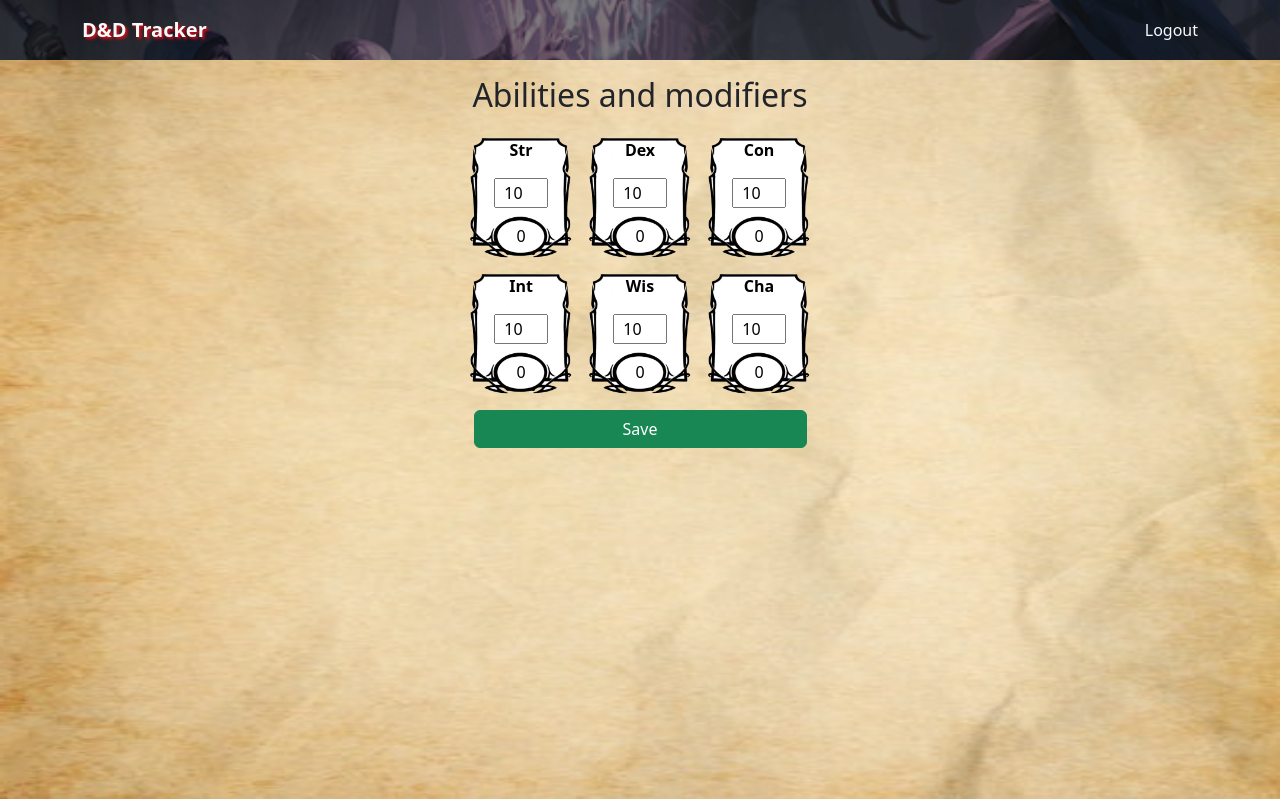
After one commit to DenSan83/dnd-tracker, a PHP site: page /app/Views/Templates/edit_abilities-and-modifiers_tpl.php in a window 1280 px wide. The commit adds this page. Run offline with PHP 8.4, Linux system fonts and the light colour scheme; some libraries are stand-ins or nearby versions.

Commit message:
ADD id logout + abilities edit

```diff
--- /dev/null
+++ b/app/Views/Templates/edit_abilities-and-modifiers_tpl.php
@@ -0,0 +1,88 @@
+<!DOCTYPE html>
+<html lang="es">
+<head>
+    <meta charset="UTF-8">
+    <meta name="viewport" content="width=device-width, initial-scale=1.0">
+    <title>DnD Tracker - Character - Abilities edit</title>
+    <link href="https://cdn.jsdelivr.net/npm/bootstrap@5.3.0/dist/css/bootstrap.min.css" rel="stylesheet">
+    <link rel="stylesheet" href="<?=HOST?>/public/css/online-home.css">
+</head>
+<body>
+
+    <nav class="navbar">
+        <div class="container">
+            <a class="navbar-brand text-light fw-bold" href="<?= HOST ?>/">D&D Tracker</a>
+            <div class="" id="navbarNav">
+                <ul class="navbar-nav ms-auto d-flex flex-row">
+                    <li class="nav-item">
+                        <a class="nav-link text-light" href="<?= HOST ?>/logout">Logout</a>
+                    </li>
+                </ul>
+            </div>
+        </div>
+    </nav>
+
+    <div class="content container text-center">
+        <div class="title px-5 mb-4">
+            <h2>Abilities and modifiers</h2>
+        </div>
+        <div class="ability-scores editor">
+            <form method="post">
+                <div class="row flex-nowrap justify-content-around mb-3">
+                    <div class="col-4 col-str">
+                        <b class="mb-2">Str</b>
+                        <input type="number" name="ability[str]" data-type="str" value="<?= $data['abilities']['str'] ?? '10' ?>" min="1" max="20" class="text-center m-3 mt-2" />
+                        <span class="modifier"><?= $data['modifiers']['str'] ?? '0' ?></span>
+                    </div>
+                    <div class="col-4 col-dex">
+                        <b class="mb-2">Dex</b>
+                        <input type="number" name="ability[dex]" data-type="dex" value="<?= $data['abilities']['dex'] ?? '10' ?>" min="1" max="20" class="text-center m-3 mt-2" />
+                        <span class="modifier"><?= $data['modifiers']['dex'] ?? '0' ?></span>
+                    </div>
+                    <div class="col-4 col-con">
+                        <b class="mb-2">Con</b>
+                        <input type="number" name="ability[con]" data-type="con" value="<?= $data['abilities']['con'] ?? '10' ?>" min="1" max="20" class="text-center m-3 mt-2" />
+                        <span class="modifier"><?= $data['modifiers']['con'] ?? '0' ?></span>
+                    </div>
+                </div>
+                <div class="row flex-nowrap justify-content-around mb-3">
+                    <div class="col-4 col-int">
+                        <b class="mb-2">Int</b>
+                        <input type="number" name="ability[int]" data-type="int" value="<?= $data['abilities']['int'] ?? '10' ?>" min="1" max="20" class="text-center m-3 mt-2" />
+                        <span class="modifier"><?= $data['modifiers']['int'] ?? '0' ?></span>
+                    </div>
+                    <div class="col-4 col-wis">
+                        <b class="mb-2">Wis</b>
+                        <input type="number" name="ability[wis]" data-type="wis" value="<?= $data['abilities']['wis'] ?? '10' ?>" min="1" max="20" class="text-center m-3 mt-2" />
+                        <span class="modifier"><?= $data['modifiers']['wis'] ?? '0' ?></span>
+                    </div>
+                    <div class="col-4 col-cha">
+                        <b class="mb-2">Cha</b>
+                        <input type="number" name="ability[cha]" data-type="cha" value="<?= $data['abilities']['cha'] ?? '10' ?>" min="1" max="20" class="text-center m-3 mt-2" />
+                        <span class="modifier"><?= $data['modifiers']['cha'] ?? '0' ?></span>
+                    </div>
+                </div>
+                <button type="submit" class="btn btn-success w-100">Save</button>
+            </form>
+        </div>
+    </div>
+
+    <script src="https://code.jquery.com/jquery-3.6.0.min.js"></script>
+    <script src="https://cdn.jsdelivr.net/npm/bootstrap@5.3.0/dist/js/bootstrap.bundle.min.js"></script>
+    <script>
+        document.querySelector('.ability-scores.editor').addEventListener('change', e => {
+            if (e.target.matches('input')) {
+                const type = e.target.dataset.type;
+                const value = parseInt(e.target.value, 10);
+                const modifierMap = {
+                    1: '-5', 2: '-4', 3: '-4', 4: '-3', 5: '-3', 6: '-2', 7: '-2', 8: '-1', 9: '-1', 10: '0',
+                    11: '0', 12: '+1', 13: '+1', 14: '+2', 15: '+2', 16: '+3', 17: '+3', 18: '+4', 19: '+4', 20: '+5'
+                };
+
+                document.querySelector(`.col-${type} .modifier`).textContent = modifierMap[value] ?? 'not found';
+            }
+        });
+    </script>
+
+</body>
+</html>
--- a/public/css/online-home.css
+++ b/public/css/online-home.css
@@ -44,14 +44,30 @@ body {
     z-index: 1020;
     overflow-y: auto;
 }
-.sidebar .ability-scores {
+.ability-scores {
     text-align: center;
-    border: 1px solid red;
-    margin-bottom: 3px;
+    text-decoration: none;
+    color: #000;
+    margin: auto;
 }
-.sidebar .ability-scores .col-4 {
+.ability-scores .col-4 {
     display: flex;
     flex-direction: column;
+}
+.ability-scores.editor {
+    max-width: 333px;
+}
+.ability-scores .col-4 {
+    background-size: contain;
+
+    background-image: url("../../public/images/ability-frame.png");
+    background-repeat: no-repeat;
+    background-position: center;
+    height: 100px;
+    max-width: 110px;
+}
+.ability-scores.editor .col-4 {
+    height: 120px;
 }
 .accordion-button {
     background-color: #31404d;
@@ -100,7 +116,7 @@ body {
     object-position: center top;
 }
 @media (min-width: 993px) {
-    .content {
+    .content-home {
         margin-left: 350px;
     }
     #sidebarToggle {
```
Also changed, not shown: app/Controllers/CharacterController.php (+35 -4 lines), app/Controllers/HomeController.php (+12 -0 lines), app/Models/CharacterModel.php (+19 -0 lines), app/Models/Entities/Character.php (+8 -4 lines), app/Views/Templates/online-home_tpl.php (+35 -19 lines), public/images/ability-frame.png (added).
